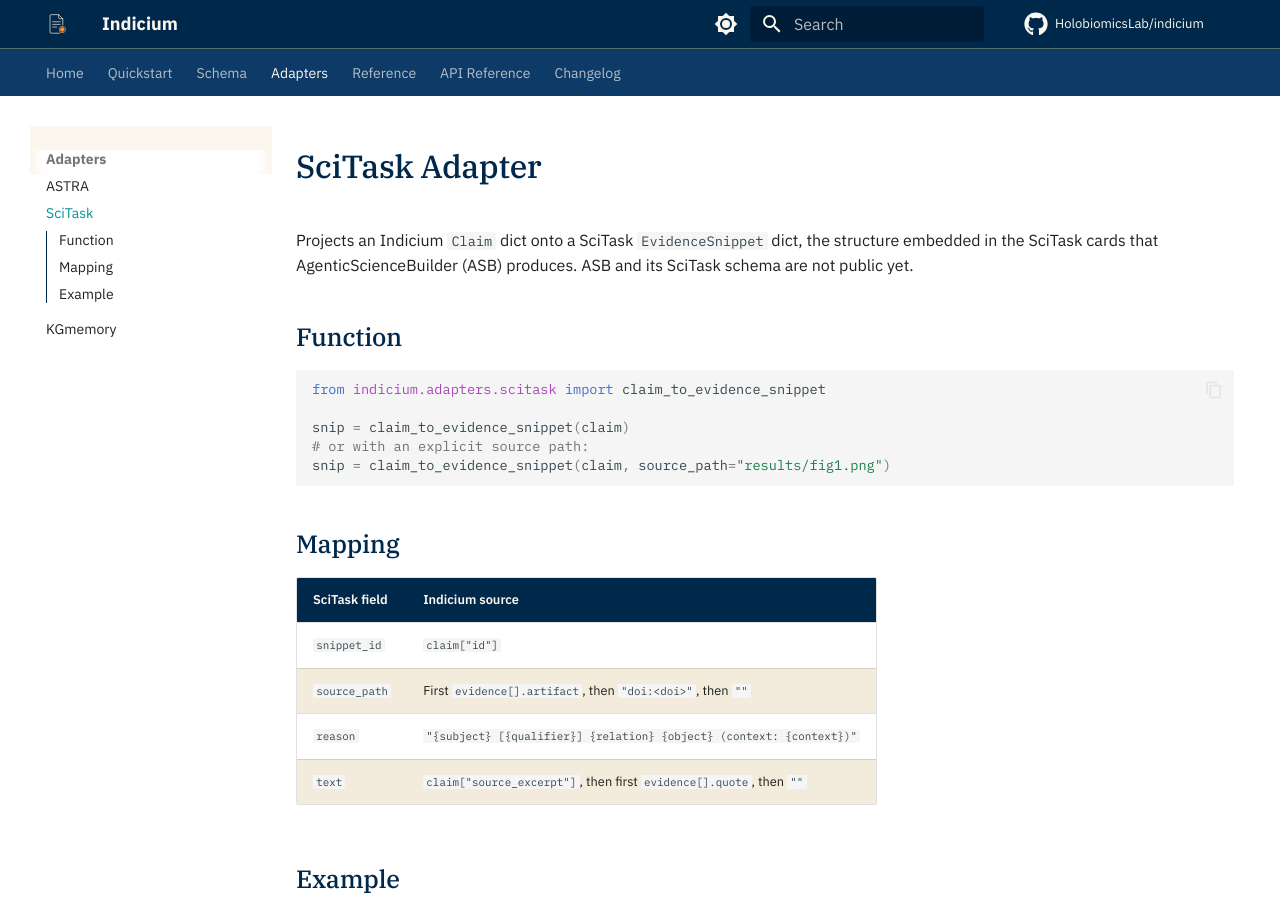
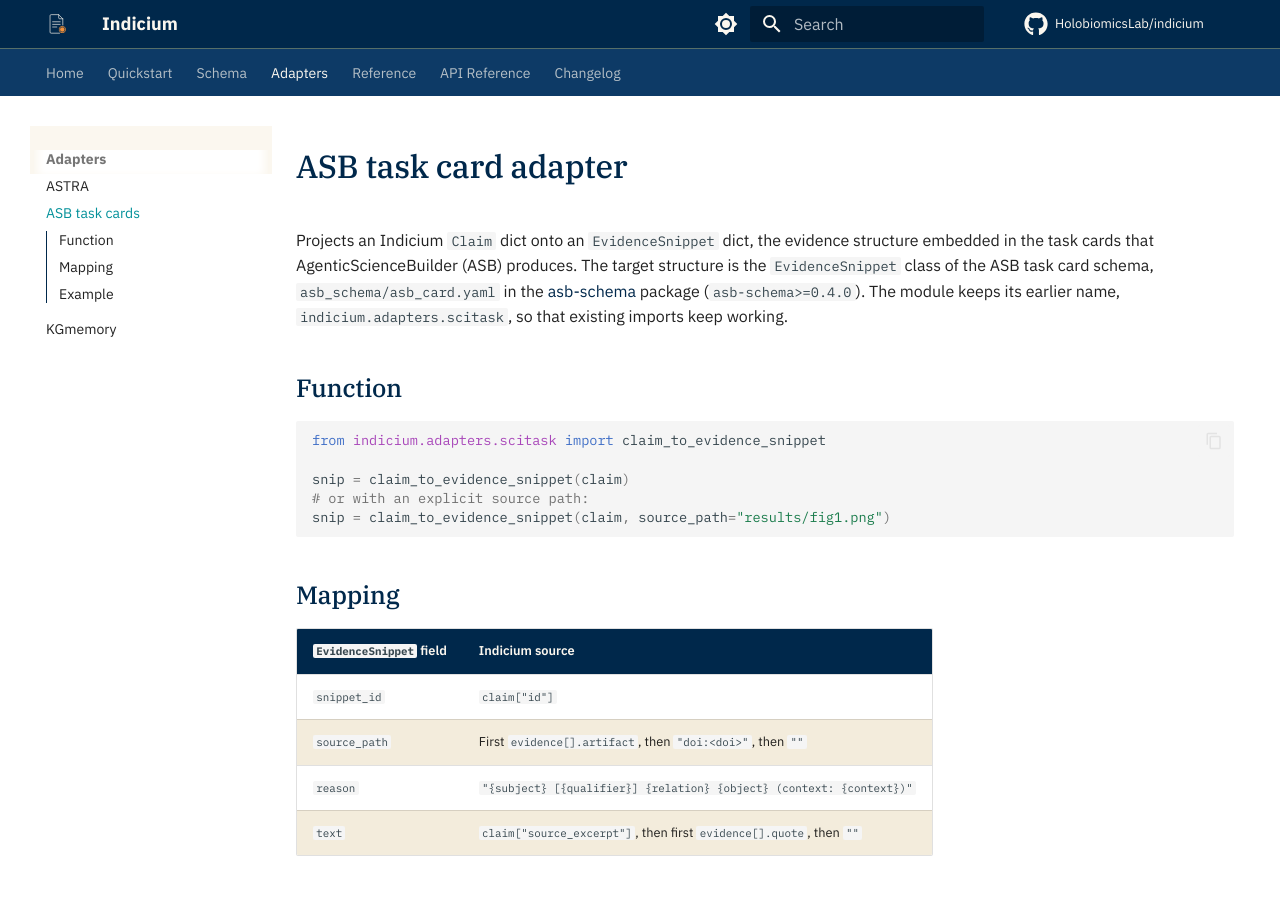
Before and after one commit to HolobiomicsLab/indicium, an MkDocs documentation site: the page built from docs/adapters/scitask.md, in a window 1280 px wide and 900 px high. Built offline with MkDocs 1.6.1 and Material for MkDocs 9.7.7, drawn with Linux system fonts in a browser that asks for light colours; comment, search, counter and statistics services are not loaded.

Commit message:
docs: name ASB task cards and asb-schema instead of SciTask
The public pages still presented the retired SciTask identity, said the
target schema was not public and pointed the adapter docstring at a dead
path. The adapter page, docstring, API reference, quickstart, nav and
README rows now name the EvidenceSnippet of the ASB task card schema in
asb-schema>=0.4.0. The README collections row says the v1 trees predate
2.0.0. The module keeps its name, indicium.adapters.scitask. A new test
keeps SciTask to that legacy module name. Register row GAP-045.

Co-Authored-By: Claude Opus 5.5 <noreply@anthropic.com>

```diff
--- a/docs/adapters/scitask.md
+++ b/docs/adapters/scitask.md
@@ -1,8 +1,11 @@
-# SciTask Adapter
+# ASB task card adapter
 
-Projects an Indicium `Claim` dict onto a SciTask `EvidenceSnippet` dict, the
-structure embedded in the SciTask cards that AgenticScienceBuilder (ASB) produces.
-ASB and its SciTask schema are not public yet.
+Projects an Indicium `Claim` dict onto an `EvidenceSnippet` dict, the evidence
+structure embedded in the task cards that AgenticScienceBuilder (ASB) produces.
+The target structure is the `EvidenceSnippet` class of the ASB task card schema,
+`asb_schema/asb_card.yaml` in the [asb-schema](https://pypi.org/project/asb-schema/)
+package (`asb-schema>=0.4.0`). The module keeps its earlier name,
+`indicium.adapters.scitask`, so that existing imports keep working.
 
 ## Function
 
@@ -16,8 +19,8 @@ snip = claim_to_evidence_snippet(claim, source_path="results/fig1.png")
 
 ## Mapping
 
-| SciTask field | Indicium source |
-|---------------|----------------|
+| `EvidenceSnippet` field | Indicium source |
+|-------------------------|-----------------|
 | `snippet_id` | `claim["id"]` |
 | `source_path` | First `evidence[].artifact`, then `"doi:<doi>"`, then `""` |
 | `reason` | `"{subject} [{qualifier}] {relation} {object} (context: {context})"` |
--- a/docs/stylesheets/extra.css
+++ b/docs/stylesheets/extra.css
@@ -1,5 +1,5 @@
 /* Indicium spec site — CNRS graphical charter
-   Token palette mirrors SciTask (scitask-spec.org) exactly.
+   Token palette matches the ASB brand kit.
    Source of truth: styles/tokens.css in holobiomicslab_website.
    ---------------------------------------------------------------- */
 
--- a/mkdocs.yml
+++ b/mkdocs.yml
@@ -76,7 +76,7 @@ nav:
     - Source: schema/source.md
   - Adapters:
     - ASTRA: adapters/astra.md
-    - SciTask: adapters/scitask.md
+    - ASB task cards: adapters/scitask.md
     - KGmemory: adapters/kgmemory.md
   - Reference:
     - URI scheme: uri-scheme.md
```
Also changed, not shown: README.md (+3 -3 lines), docs/api-reference.md (+1 -1 lines), docs/quickstart.md (+1 -1 lines), 2 other files.
